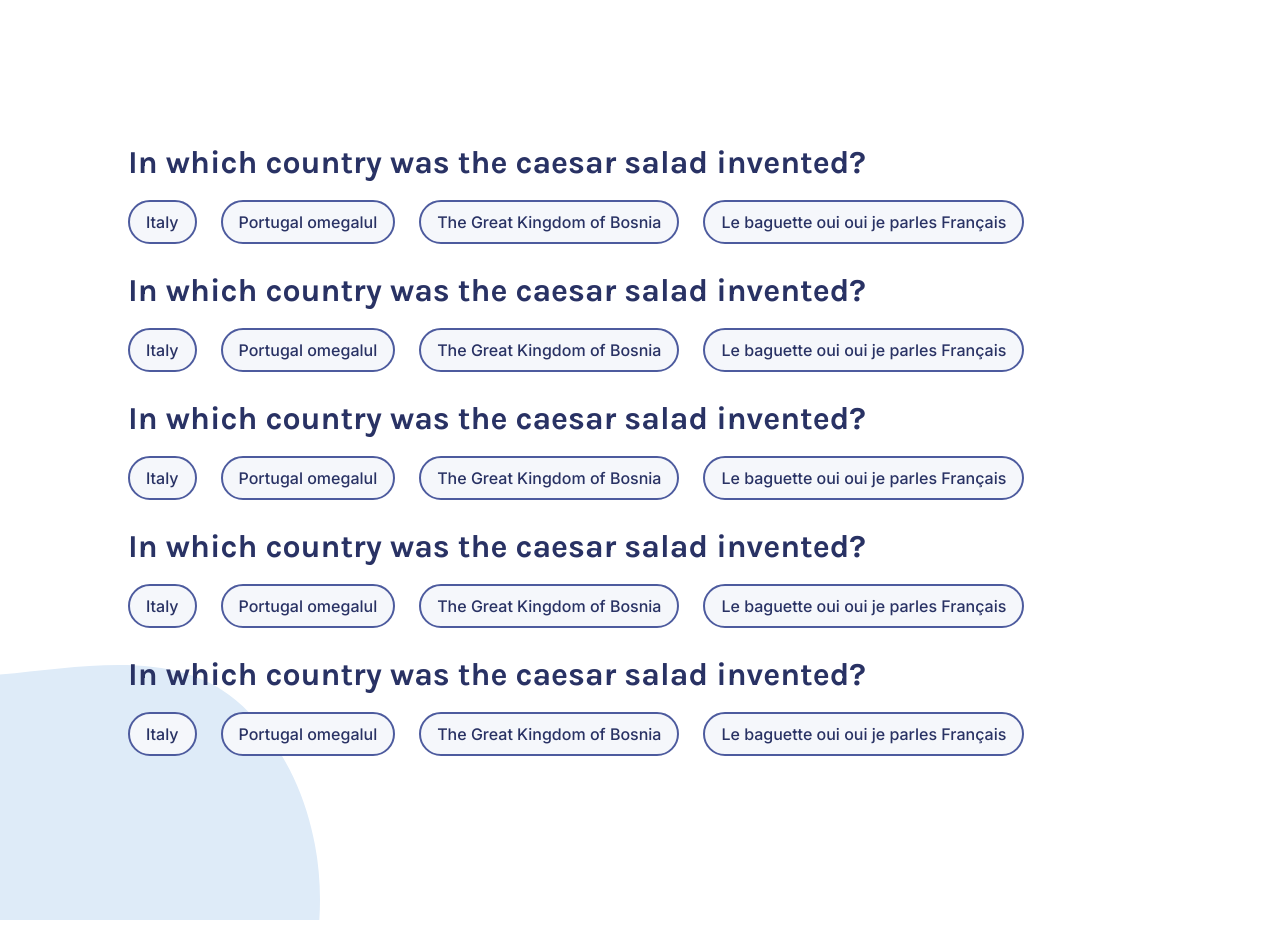
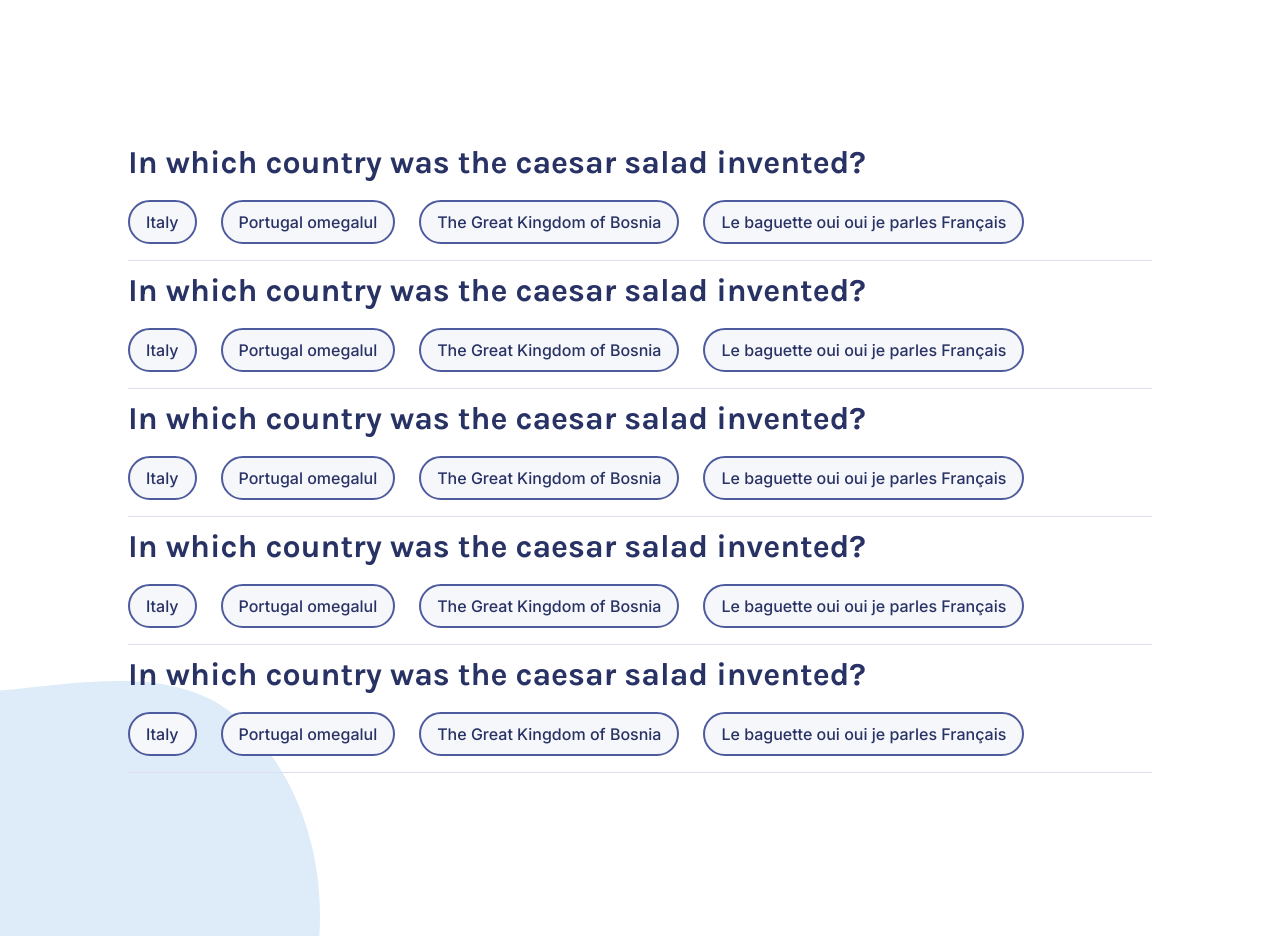
Before and after one commit to salkanovicsafet/react-weeb-trivia, a React (Create React App) app: page / in a window 1280 px wide. Shown: the part 680-1616 px from the top of the page. Built offline with nearby package versions, Linux system fonts and the light colour scheme.

Commit message:
Add and style horizontal line

```diff
--- a/src/assets/styles/style.css
+++ b/src/assets/styles/style.css
@@ -69,14 +69,16 @@
 }
 
 .container {
-  padding: 2rem 10%;
+  margin-top: 1rem;
+  padding: 0 10%;
   width: 100%;
   height: 100vh;
   overflow: auto;
 }
 
-.questions-container {
-  height: 8rem;
+.question-container {
+  height: 7rem;
+  margin-top: 1rem;
 }
 
 .question {
@@ -90,6 +92,8 @@
 .answers-container {
   display: flex;
   flex-wrap: nowrap;
+  margin-top: 1.625rem;
+  margin-bottom: 1rem;
 }
 
 .answer {
@@ -104,7 +108,6 @@
   text-align: center;
   padding: 0.75rem 1rem;
   background-color: #f5f7fb;
-  margin: 1.625rem 0;
 }
 
 .answer + .answer {
@@ -140,3 +143,9 @@
   background: #f8bcbc;
   border-color: #f8bcbc;
 }
+
+.question__line {
+  border: none;
+  height: 1px;
+  background-color: #dbdef0;
+}
--- a/src/components/Question.js
+++ b/src/components/Question.js
@@ -1,6 +1,6 @@
 export default function Question() {
   return (
-    <div className="questions-container">
+    <div className="question-container">
       <h3 className="question">
         In which country was the caesar salad invented?
       </h3>
@@ -14,6 +14,7 @@ export default function Question() {
           Le baguette oui oui je parles Français
         </button>
       </div>
+      <hr className="question__line" />
     </div>
   );
 }
```
